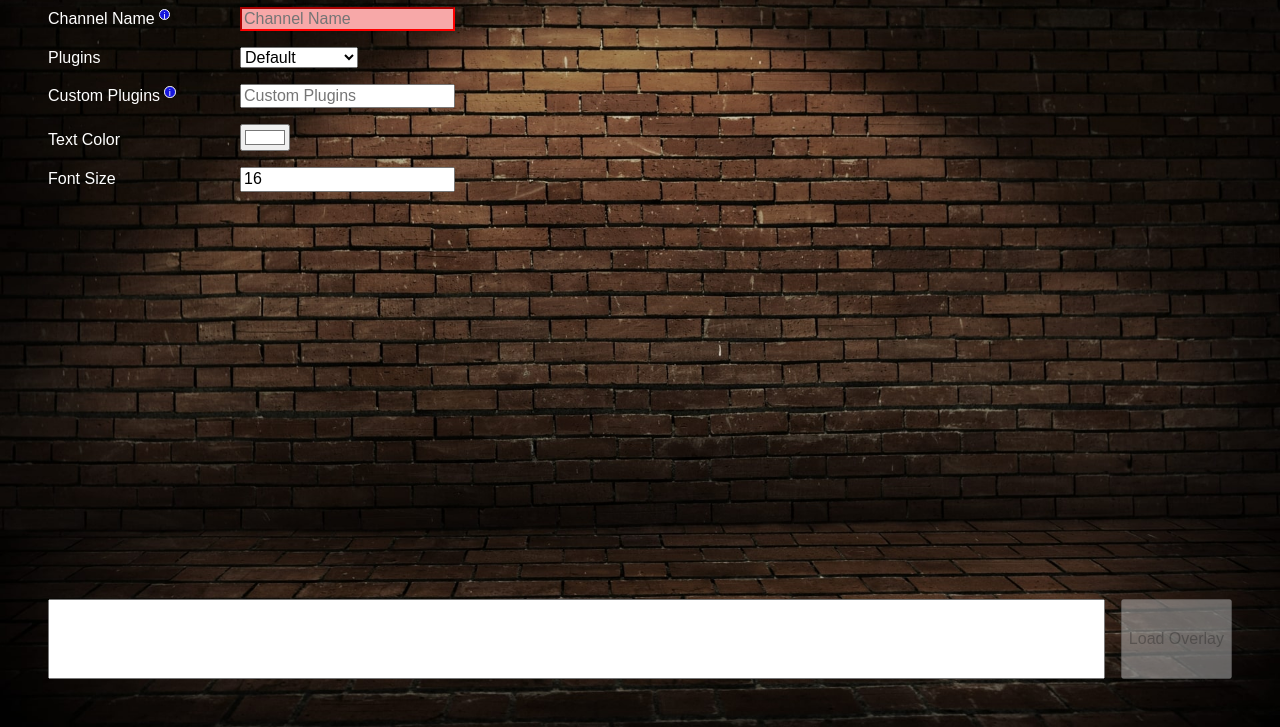
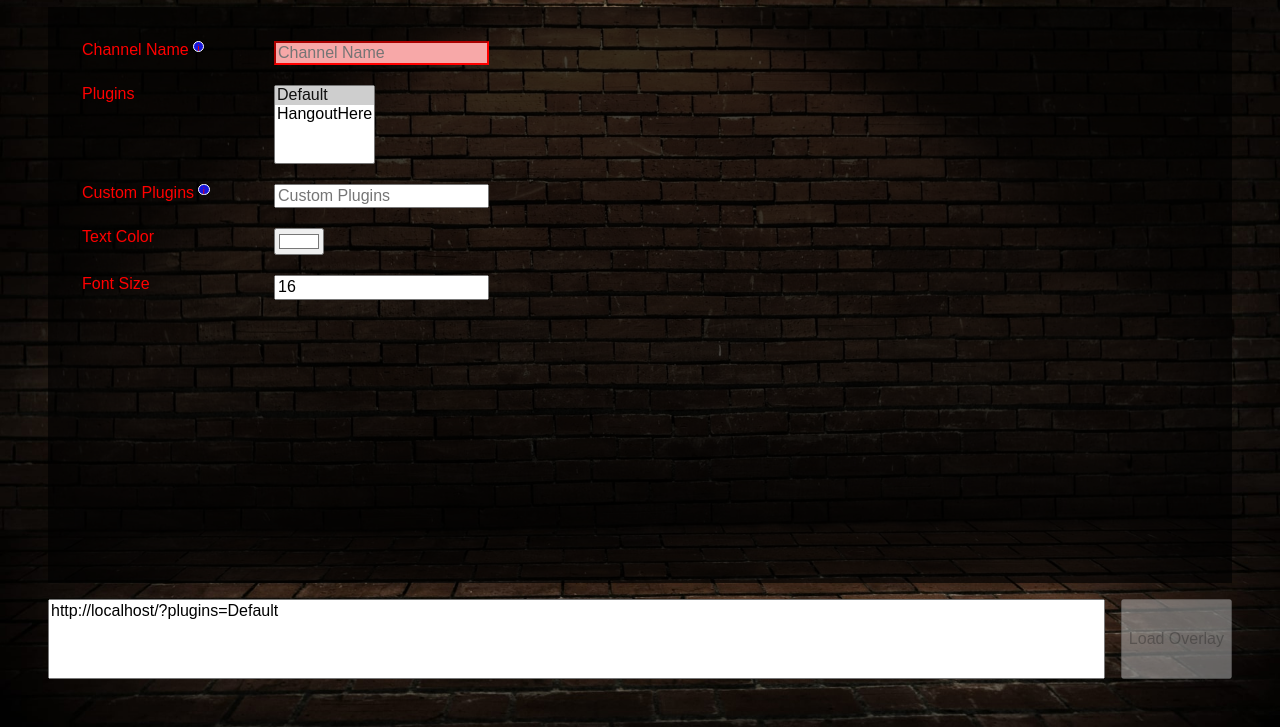
Before and after one commit to CodexHere/overlay-chat, a website built with Vite: page index.html in a window 1280 px wide. Shown: the part 73-800 px from the top of the page. Built offline with nearby package versions, Linux system fonts and the light colour scheme; files whose address does not match are found by name; a web font is replaced by a local one.

Commit message:
* Fleshed out TODO list and plugin ideas * Multi-plugin support: 	* Plugins are now treated as an array from settings to instances 	* PluginManager iteratively imports plugin modules 	* PluginManager iteratively loads stylesheets * Plugins: 	* Now have renderOverlay/renderSettings hooks 	* Now have a loadSettingsSchema to modify the schema before any 	 *Renderer initializes * SettingsRenderer: 	* Now reloads plugins and re-establishes settings when changing 	  the Plugin list 	* Now resets settings schema after loading * Forms Util: 	* Supports rendering Multi Select boxes now 	* Serializes multiselect boxes 	* Populates multiselect boxes 	* Simplified population based on type * URI util: 	* Handles retrieving stacking duplicate URI param keys into an 	  array. Could be dangerous, but was necessary for generic usage. 	* Serializes all keys as an array to handle multiple param keys. 	  If only one, it converts to an array for homogenous data struct * Misc Util: 	* Added Debouncing for form serialization to avoid losing user 	  focus * Started splitting some basic stuff related to Settings Schema and   style

```diff
--- a/src/scripts/OverlayBootstrapper.ts
+++ b/src/scripts/OverlayBootstrapper.ts
@@ -17,9 +17,6 @@ export default class OverlayBootstrapper {
     await this.settingsManager.init();
     await this.pluginManager.init();
 
-    // TODO: Needs to iterate Plugins
-    this.pluginManager.plugins?.loadSettings();
-
     // Unconfigured, and has SettingsRenderer specified
     if (false === this.settingsManager?.isConfigured && this.bootSettings.settingsRenderer) {
       rendererClass = this.bootSettings.settingsRenderer;
@@ -33,4 +30,5 @@ export default class OverlayBootstrapper {
       new rendererClass(this.pluginManager, this.bootSettings, this.settingsManager).init();
     }
   }
+
 }
--- a/src/scripts/index.ts
+++ b/src/scripts/index.ts
@@ -1,6 +1,6 @@
 import OverlayBootstrapper from './OverlayBootstrapper';
 import { SettingsManager_Chat } from './SettingsManager_Chat';
-import { OverlayRenderer } from './renderers/OverlayRenderer';
+import { OverlayRenderer_Chat } from './renderers/OverlayRenderer';
 import SettingsRenderer from './renderers/SettingsRenderer';
 import { Templating } from './utils/Templating';
 
@@ -18,8 +18,9 @@ document.addEventListener('DOMContentLoaded', () => {
     },
 
     settingsManager: SettingsManager_Chat,
-    settingsRenderer: SettingsRenderer, // TODO: Consider if this is necessary to include, or we just always use SettingsRenderer
-    overlayRenderer: OverlayRenderer
+    // TODO: Consider if this is necessary to include, or we just always use SettingsRenderer
+    settingsRenderer: SettingsRenderer,
+    overlayRenderer: OverlayRenderer_Chat
   });
 
   bootstrapper.init();
--- a/src/scripts/managers/PluginManager.ts
+++ b/src/scripts/managers/PluginManager.ts
@@ -4,63 +4,84 @@ import SettingsManager from './SettingsManager';
 
 export class PluginManager {
   // TODO: Needs to be an array of Plugins
-  plugins?: OverlayPlugin;
+  plugins: OverlayPlugin[] = [];
 
   constructor(private bootOptions: BootOptions, private settingsMgr: SettingsManager) {}
 
-  private get pluginPath() {
-    const baseUrl = URI.BaseUrl();
-    return this.settingsMgr.settings.customPlugins
-      ? this.settingsMgr.settings.customPlugins
-      : `${baseUrl}/plugins/${this.settingsMgr.settings.plugins}`;
+  private getPluginPath(pluginName: string) {
+    return pluginName.startsWith('http') ? pluginName : `${URI.BaseUrl()}/plugins/${pluginName}`;
   }
 
-  get pluginUrl() {
-    return `${this.pluginPath}/plugin.js`;
+  private getPluginUrl(pluginName: string) {
+    return `${this.getPluginPath(pluginName)}/plugin.js`;
   }
 
-  get styleUrl() {
-    return `${this.pluginPath}/plugin.css`;
+  private getStyleUrl(pluginName: string) {
+    return `${this.getPluginPath(pluginName)}/plugin.css`;
   }
 
   async init() {
     if (!this.settingsMgr.settings.plugins && !this.settingsMgr.settings.customPlugins) {
       // Fallback to the Default plugin
-      this.settingsMgr.settings.plugins = 'Default';
+      this.settingsMgr.settings.plugins = ['Default'];
     }
 
     await this.loadPlugins();
   }
 
   async loadPlugins() {
-    this.plugins = await this.loadPluginInstance(this.pluginUrl);
-    this.loadPluginStyle();
+    const hasPlugins = !!(!!this.settingsMgr.settings.plugins || this.settingsMgr.settings.customPlugins);
+
+    if (false === hasPlugins) {
+      return;
+    }
+
+    await this.importModules();
+    this.loadPluginStyles();
+
+    // Iterate over every loaded plugin, and call `loadSettings` to manipulate the Settings Schema
+    this.plugins?.forEach(plugin => plugin.loadSettingsSchema());
   }
 
-  private async loadPluginInstance(pluginUrl: string) {
+  private async importModules() {
+    const chosenPlugins = this.settingsMgr.settings.customPlugins
+      ? this.settingsMgr.settings.customPlugins?.split(';')
+      : this.settingsMgr.settings.plugins;
+
+    const promises = chosenPlugins!.map(async pluginName => await this.loadPluginInstance(pluginName));
+
+    this.plugins = (await Promise.all(promises)).filter(plugin => !!plugin) as OverlayPlugin[];
+  }
+
+  private async loadPluginInstance(pluginName: string) {
+    const pluginUrl = this.getPluginUrl(pluginName);
+
     try {
       // If a Custom Theme is supplied, we'll expect it to be a full URL, otherwise we'll formulate a URL.
       // This allows us to ensure vite will not attempt to package the plugin on our behalf, and will truly
       //   import from a remote file.
       const pluginClass: OverlayPluginConstructor = (await import(/* @vite-ignore */ pluginUrl)).default;
       const plugin: OverlayPlugin = new pluginClass(this.bootOptions, this.settingsMgr);
+
       return plugin;
     } catch (err) {
       console.error(
-        `Could not dynamically load theme file: ${
+        `Could not dynamically load Plugin: ${
           this.settingsMgr.settings.plugins || this.settingsMgr.settings.customPlugins
         }`
       );
     }
   }
 
-  private loadPluginStyle() {
-    const head = document.getElementsByTagName('head')[0];
-    const link = document.createElement('link');
-    link.rel = 'stylesheet';
-    link.type = 'text/css';
-    link.href = this.styleUrl;
+  private loadPluginStyles() {
+    this.settingsMgr.settings.plugins?.forEach(pluginName => {
+      const head = document.getElementsByTagName('head')[0];
+      const link = document.createElement('link');
+      link.rel = 'stylesheet';
+      link.type = 'text/css';
+      link.href = this.getStyleUrl(pluginName);
 
-    head.appendChild(link);
+      head.appendChild(link);
+    });
   }
 }
--- a/src/scripts/managers/SettingsManager.ts
+++ b/src/scripts/managers/SettingsManager.ts
@@ -19,6 +19,10 @@ export default class SettingsManager {
     this.settings = URI.QueryStringToJson(this.locationHref);
     // Load Core Settings Schema
     this.settingsSchemaDefault = await (await fetch('../../schemaSettingsCore.json')).json();
+    this.resetSettingsSchema();
+  }
+
+  resetSettingsSchema() {
     this.settingsSchema = structuredClone(this.settingsSchemaDefault);
   }
 }
--- a/src/scripts/renderers/OverlayRenderer.ts
+++ b/src/scripts/renderers/OverlayRenderer.ts
@@ -23,7 +23,8 @@ export class OverlayRenderer {
 
   init() {
     this.initChatListen();
-    this.pluginMgr.plugins?.renderOverlay();
+    // Iterate over every loaded plugin, and call `renderOverlay` to manipulate the Overlay view
+    this.pluginMgr.plugins?.forEach(plugin => plugin.renderOverlay());
   }
 
   initChatListen() {
@@ -106,3 +107,5 @@ export class OverlayRenderer {
     }
   }
 }
+
+export class OverlayRenderer_Chat extends OverlayRenderer {}
--- a/src/scripts/renderers/SettingsRenderer.ts
+++ b/src/scripts/renderers/SettingsRenderer.ts
@@ -5,6 +5,9 @@ import SettingsManager from '../managers/SettingsManager';
 import { BootOptions, RendererInstance } from '../types';
 import Forms from '../utils/Forms';
 import { Templating } from '../utils/Templating';
+import { debounce } from '../utils/misc';
+
+const shouldReloadPlugins = ['plugins', 'customPlugins'];
 
 export default class SettingsRenderer implements RendererInstance {
   constructor(
@@ -15,8 +18,11 @@ export default class SettingsRenderer implements RendererInstance {
 
   init() {
     this.renderSettings();
-    //TODO: Iterate plugins
-    this.pluginMgr.plugins?.renderSettings();
+
+    // Iterate over every loaded plugin, and call `renderSettings` to manipulate the Settings view
+    this.pluginMgr.plugins?.forEach(plugin => plugin.renderSettings());
+
+    this.generateUrl();
   }
 
   private renderSettings() {
@@ -38,28 +44,38 @@ export default class SettingsRenderer implements RendererInstance {
 
     Forms.Populate(form, this.settingsMgr.settings!);
 
-    form.addEventListener('input', this.onSettingsChange);
+    form.addEventListener('input', debounce(this.onSettingsChanged, 500));
     btnLoadOverlay.addEventListener('click', this.onClickLoadOverlay);
   }
 
-  private onSettingsChange = (event: Event) => {
+  private onSettingsChanged = async (event: Event) => {
+    const target = event.target! as HTMLInputElement;
+    const form = target.form!;
+
+    const formData = Forms.GetData(form);
+    this.settingsMgr.settings = formData;
+
+    if (shouldReloadPlugins.includes(target.name)) {
+      this.settingsMgr.resetSettingsSchema();
+      await this.pluginMgr.loadPlugins();
+
+      return this.init();
+    }
+
+    this.generateUrl();
+    form.reportValidity();
+  };
+
+  private generateUrl() {
     const elems = this.bootOptions.elements!;
-
     const linkResults: HTMLInputElement = elems['link-results'] as HTMLInputElement;
     const linkButton: HTMLInputElement = elems['button-load-overlay'] as HTMLInputElement;
 
-    const form = event.currentTarget as HTMLFormElement;
-    const formData = Forms.GetData(form);
-
     const baseUrl = URI.BaseUrl();
-    const queryString = URI.JsonToQueryString(formData);
-
-    this.settingsMgr.settings = formData;
+    const queryString = URI.JsonToQueryString(this.settingsMgr.settings);
     linkResults.value = `${baseUrl}?${queryString}`;
-    linkButton.disabled = !form.checkValidity();
-
-    form.reportValidity();
-  };
+    linkButton.disabled = !(elems['form'] as HTMLFormElement).checkValidity();
+  }
 
   private onClickLoadOverlay = (_event: Event) => {
     const linkResults: HTMLInputElement = this.bootOptions.elements!['link-results'] as HTMLInputElement;
--- a/src/scripts/types.ts
+++ b/src/scripts/types.ts
@@ -3,8 +3,7 @@ import SettingsManager from './managers/SettingsManager';
 
 export type OverlaySettings = {
   channelName?: string;
-  //TODO: Make an array of plugins
-  plugins?: string;
+  plugins?: string[];
   customPlugins?: string;
 };
 
@@ -29,7 +28,7 @@ export type RendererConstructor = {
 export type OverlayPlugin = {
   bootOptions?: BootOptions;
   settingsManager?: SettingsManager;
-  loadSettings(): void;
+  loadSettingsSchema(): void;
   renderSettings(): void;
   renderOverlay(): void;
 };
--- a/src/scripts/utils/Forms.ts
+++ b/src/scripts/utils/Forms.ts
@@ -4,7 +4,7 @@ export type FormEntry = {
   name: string;
   label?: string;
   tooltip?: string;
-  inputType?: 'text' | 'number' | 'checkbox' | 'select' | 'color';
+  inputType?: 'text' | 'number' | 'checkbox' | 'select' | 'multiselect' | 'color';
   defaultValue?: string | boolean | number;
   isRequired?: boolean;
   values?: string[];
@@ -29,12 +29,15 @@ export default class Forms {
             item.name
           }" ${required}>`;
           break;
+        case 'multiselect':
         case 'select':
           let options = '';
+          const isMulti = 'multiselect' === item.inputType ? 'multiple' : '';
+
           for (let j = 0; j < item.values!.length; j++) {
             options += `<option value="${item.values![j]}">${item.values![j]}</option>`;
           }
-          inputs += `<select value="${defaultData}" name="${item.name}" id="${item.name}" ${required}>${options}</select>`;
+          inputs += `<select value="${defaultData}" name="${item.name}" id="${item.name}" ${isMulti} ${required}>${options}</select>`;
           break;
         case 'number':
         case 'color':
@@ -59,18 +62,21 @@ export default class Forms {
         continue;
       }
 
-      switch (value) {
-        case 'true':
-        case 'false':
-        case 'yes':
-        case 'no':
-        case 'y':
-        case 'n':
+      switch (element.type) {
+        case 'checkbox':
+        case 'radio':
           element.checked = value;
           break;
+        case 'color':
+          element.value = `#${value.replace('#', '')}`;
+          break;
+        case 'select-multiple':
+          const opts = [...(element as unknown as HTMLSelectElement).options];
+          const values = value as string[];
+          opts.forEach(opt => (opt.selected = values.includes(opt.value)));
+          break;
         default:
-          element.value = 'color' === element.type ? `#${value}` : value;
-          break;
+          element.value = value;
       }
     }
   }
@@ -93,6 +99,8 @@ export default class Forms {
           default:
             json[name] = value;
         }
+      } else if (input instanceof HTMLSelectElement) {
+        json[name] = [...input.options].filter(opt => opt.selected).map(opt => opt.value);
       } else {
         json[name] = value;
       }
--- a/src/scripts/utils/URI.ts
+++ b/src/scripts/utils/URI.ts
@@ -9,7 +9,23 @@ export class URI {
     const params = new URL(urlHref.replaceAll('#', '')).searchParams;
 
     params.forEach((param, paramName) => {
-      options[paramName as SettingsKey] = param as SettingsType[SettingsKey];
+      let paramValue = options[paramName as SettingsKey];
+
+      // If we have an existing value...
+      //  and it's an array, append to it
+      if (paramValue) {
+        if (Array.isArray(paramValue)) {
+          paramValue.push(param);
+        } else {
+          // Exists, but not an array, turn it into one
+          paramValue = [paramValue, param] as SettingsType[SettingsKey];
+        }
+      } else {
+        // Never existed, assume single item parameter
+        paramValue = param as SettingsType[SettingsKey];
+      }
+
+      options[paramName as SettingsKey] = paramValue;
     });
 
     return options;
@@ -18,7 +34,10 @@ export class URI {
   static JsonToQueryString = (json: any) =>
     Object.keys(json)
       .reduce<string[]>((kvp, key) => {
-        json[key] && kvp.push(key + '=' + json[key]);
+        const values = Array.isArray(json[key]) ? (json[key] as []) : [json[key]];
+        values.forEach(value => {
+          value && kvp.push(key + '=' + encodeURIComponent(value));
+        });
         return kvp;
       }, [])
       .join('&');
--- a/src/scripts/utils/misc.ts
+++ b/src/scripts/utils/misc.ts
@@ -20,3 +20,14 @@ export const HashCode = (str: string) => str.split('').reduce((s, c) => (Math.im
 
 export const GetColorForUsername = (userName: string) =>
   DEFAULT_COLORS[Math.abs(HashCode(userName)) % (DEFAULT_COLORS.length - 1)];
+
+export function debounce<T extends (...args: any[]) => any>(callback: T, wait: number) {
+  let timeoutId: number;
+
+  const callable = (...args: any) => {
+    clearTimeout(timeoutId);
+    timeoutId = setTimeout(() => callback(...args), wait);
+  };
+
+  return <T>(<any>callable);
+}
--- a/src/styles/index.scss
+++ b/src/styles/index.scss
@@ -1,5 +1,4 @@
 @import url('normalize.css');
-@import url('https://fonts.googleapis.com/css2?family=Dongle:wght@700&display=swap');
 
 :root {
   --fg-color: white;
@@ -48,6 +47,8 @@ body {
     flex: 1;
     overflow-y: auto;
     margin-bottom: 1rem;
+    background: #000000aa;
+    padding: 2rem;
 
     input:invalid,
     input:focus:invalid {
@@ -55,6 +56,20 @@ body {
       border-width: 2px;
       outline: none;
       background-color: #f7a8a8;
+    }
+
+    select {
+      max-width: 20rem;
+    }
+
+    div {
+      display: flex;
+      padding: 2px;
+
+      @media only screen and (max-width: 768px) {
+        flex-direction: column;
+        gap: 0.5rem;
+      }
     }
 
     label[title]:after {
@@ -68,7 +83,7 @@ body {
       height: 0.6rem;
       justify-content: center;
       position: relative;
-      top: -0.3rem;
+      top: -0.25rem;
       left: 0.25rem;
       cursor: help;
     }
@@ -100,7 +115,6 @@ body {
   border-radius: 1vmin;
   border: 1vmin solid var(--colorBorder);
   display: flex;
-  font-family: 'Dongle';
   font-size: 10vmin;
   line-height: 8vmin;
   flex-direction: column;
--- a/static/plugins/Default/plugin.css
+++ b/static/plugins/Default/plugin.css
@@ -1,3 +1,5 @@
 body {
   background: #0b0b0b url('../../../images/bg_brick.jpg') center/cover no-repeat;
+  font-family: sans-serif;
+  color: red;
 }
--- a/static/plugins/Default/plugin.js
+++ b/static/plugins/Default/plugin.js
@@ -19,7 +19,7 @@ export default class Plugin_Default {
     this.settingsManager = settingsMgr;
   }
 
-  loadSettings() {
+  loadSettingsSchema() {
     this.settingsManager.settingsSchema.splice(
       this.settingsManager.settingsSchema.length,
       0,
--- a/static/plugins/HangoutHere/plugin.css
+++ b/static/plugins/HangoutHere/plugin.css
@@ -1,3 +1,13 @@
+@import url('https://fonts.googleapis.com/css2?family=Dongle:wght@700&display=swap');
+
 body {
   background: #0b0b0b url('../../../images/bg_wood.jpg') center/cover no-repeat;
+  font-family: 'Dongle';
+  color: white;
+
+  #container-settings {
+    form {
+      font-size: 2rem;
+    }
+  }
 }
--- a/static/plugins/HangoutHere/plugin.js
+++ b/static/plugins/HangoutHere/plugin.js
@@ -19,7 +19,7 @@ export default class Plugin_HangoutHere {
     this.settingsManager = settingsMgr;
   }
 
-  loadSettings() {
+  loadSettingsSchema() {
     this.settingsManager.settingsSchema.splice(
       this.settingsManager.settingsSchema.length,
       0,
--- a/static/schemaSettingsCore.json
+++ b/static/schemaSettingsCore.json
@@ -6,10 +6,11 @@
     "isRequired": true,
     "tooltip": "This is the channel you want to display in the overlay!"
   },
+
   {
     "name": "plugins",
     "label": "Plugins",
-    "inputType": "select",
+    "inputType": "multiselect",
     "values": ["Default", "HangoutHere"]
   },
   {
```
Also changed, not shown: README.md.
